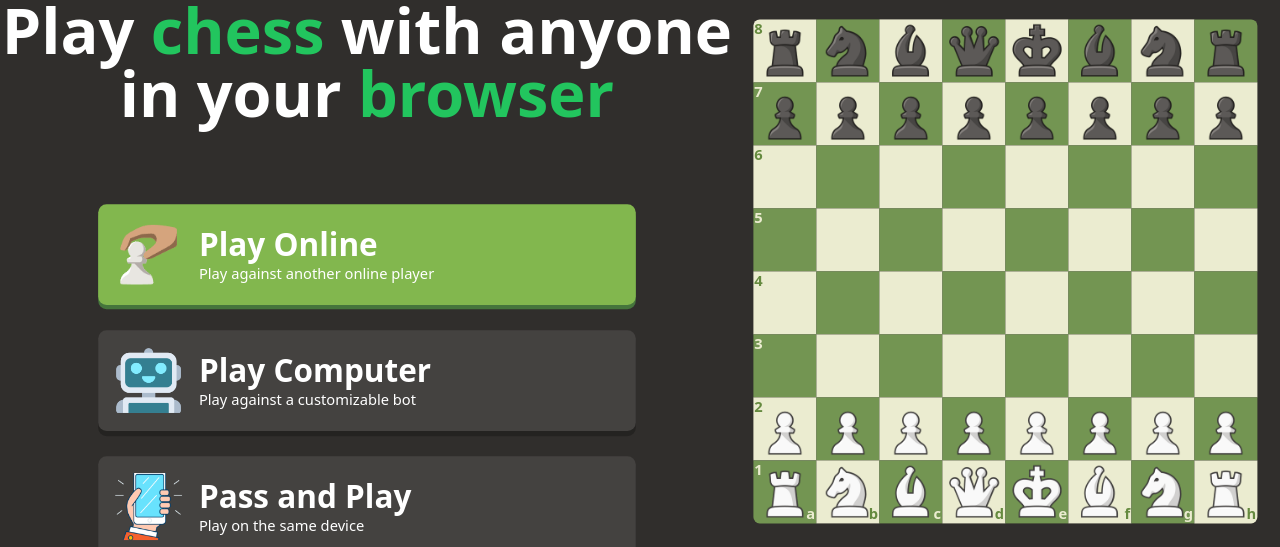
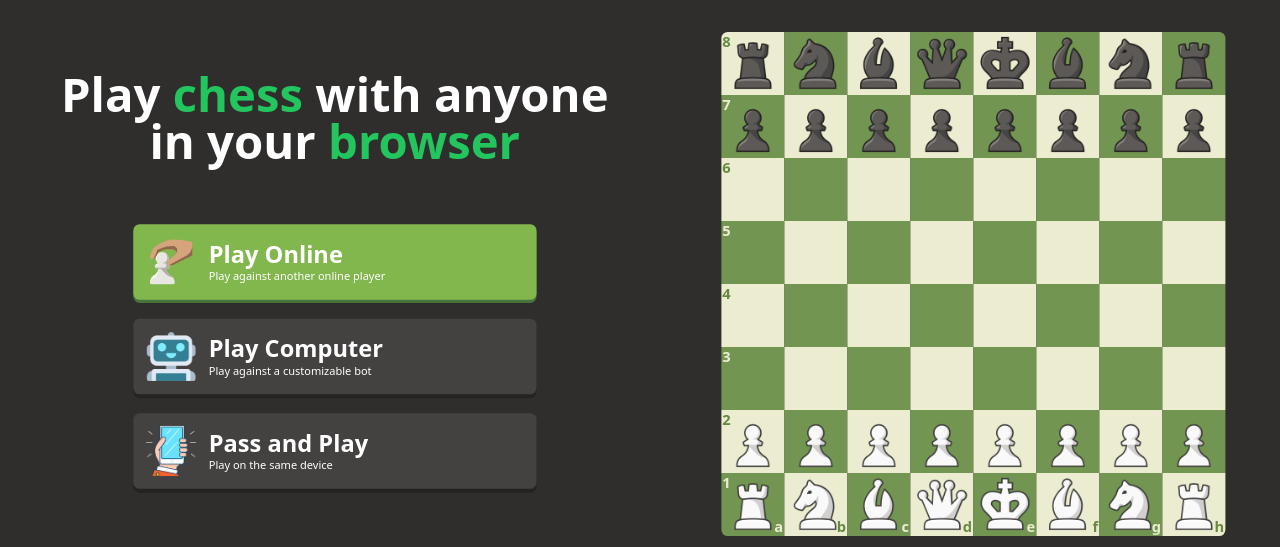
Before and after one commit to Amaan-Kazi/Chess, a Next.js app in the folder frontend/: page / in a window 1280 px wide. Shown: the part 146-693 px from the top of the page. Built offline with nearby package versions, Linux system fonts and the light colour scheme; a web font is replaced by a local one.

Commit message:
Home Page Responsiveness on Laptops

```diff
--- a/frontend/src/app/page.tsx
+++ b/frontend/src/app/page.tsx
@@ -17,8 +17,8 @@ export default function Home() {
   return (
     <div className="flex flex-col min-h-screen justify-between">
       <Navbar activePage="Home"/>
-      <div className="flex justify-center md:justify-evenly w-[95%] m-auto xl:scale-105">
-        <div className="flex flex-col justify-around items-center">
+      <div className="flex justify-center md:justify-evenly w-[95%] m-auto xl:ml-0 2xl:ml-auto xl:scale-105">
+        <div className="flex flex-col justify-around items-center xl:scale-75 2xl:scale-100">
           <h1 className="text-3xl md:text-6xl font-bold text-center mb-16 w-fit">Play <span className="text-primary">chess</span> with anyone<br/>in your <span className="text-primary">browser</span></h1>
 
           <div className="flex flex-col w-full items-center">
@@ -41,7 +41,7 @@ export default function Home() {
             </WideButton>
           </div>
         </div>
-        <div className="hidden xl:block">
+        <div className="hidden xl:flex xl:flex-col xl:justify-center">
           <ChessBoard game={game} onclick={click} style={{
             aspectRatio: "1 / 1",     // Maintain square aspect ratio
             width: "min(40vw, 60vh)", // Ensure it fits within both width and height
```
